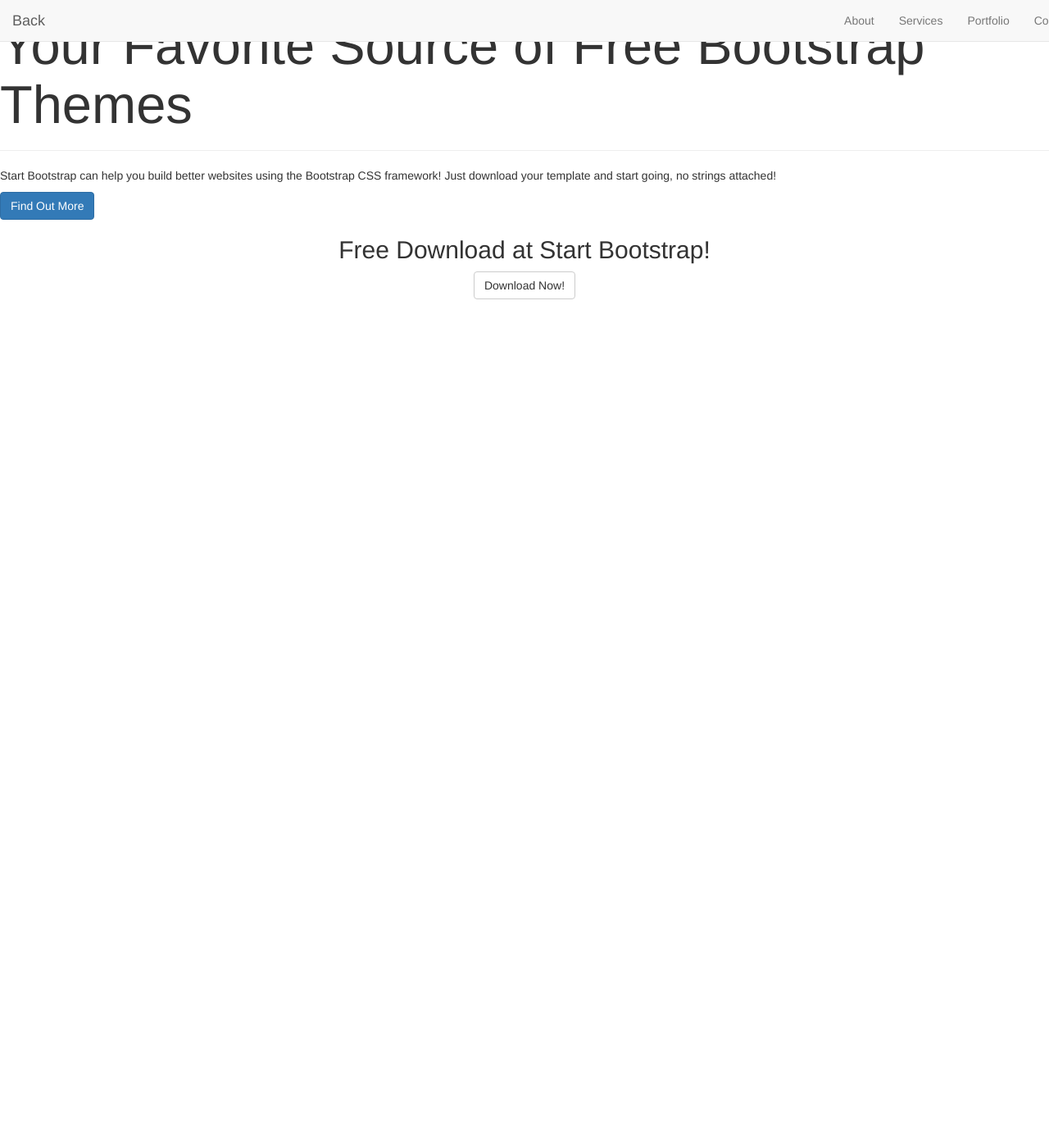
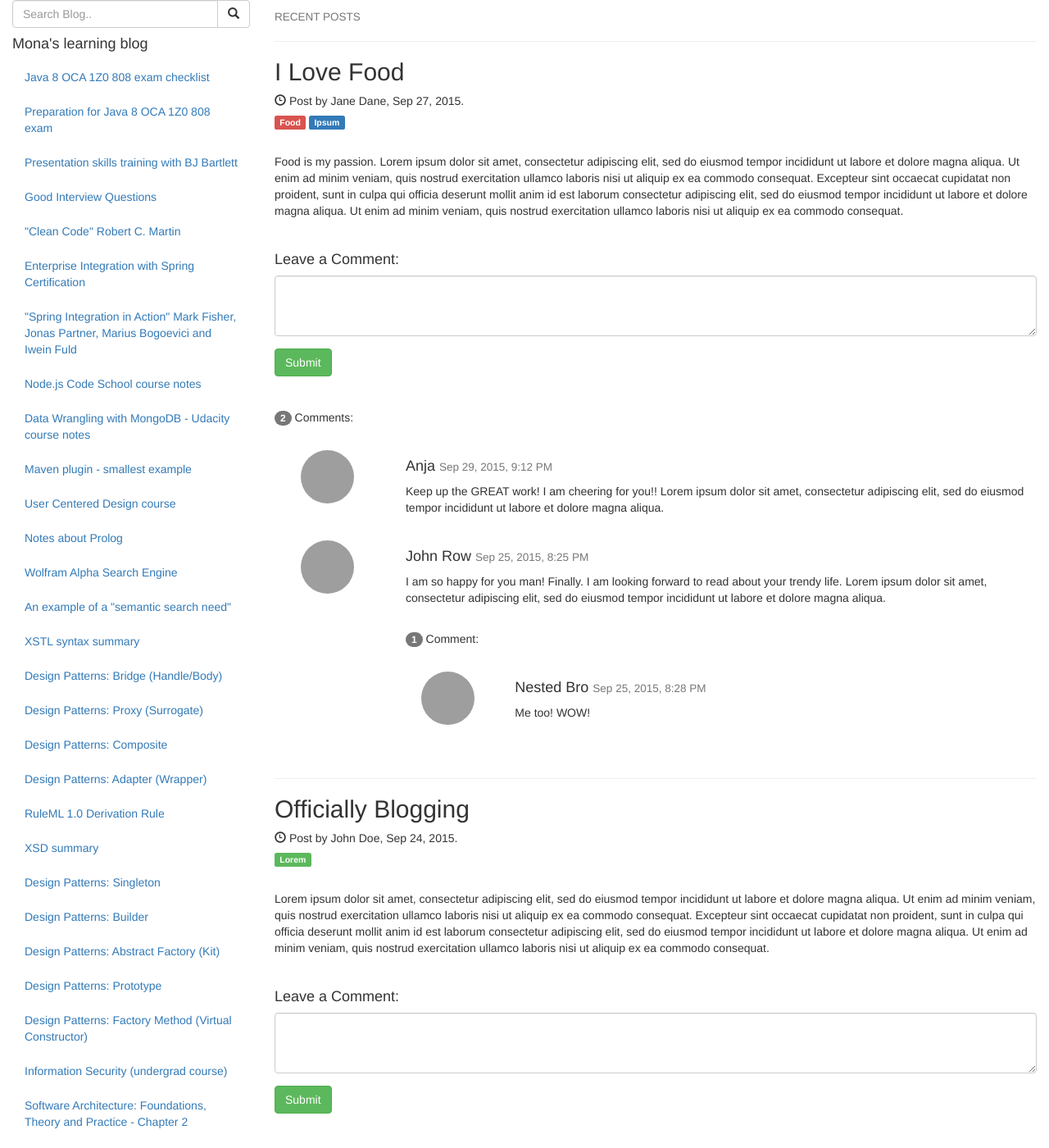
Before and after one commit to monikma/monikma.github.io, a Jekyll site: the page built from index.html, in a window 1280 px wide and 1400 px high. Shown: the whole window at 82% size. Built offline with Jekyll 4.4.1, drawn with Linux system fonts in a browser that asks for light colours; nearby versions of some CDN libraries; library files that are not in the unit come from our copies; some of the changed text lies outside the part shown; grey boxes are pictures that could not be loaded.

Commit message:
more bloggish layouts

```diff
--- /dev/null
+++ b/_includes/comment.html
@@ -0,0 +1,49 @@
+<h4>Leave a Comment:</h4>
+<form role="form">
+    <div class="form-group">
+        <textarea class="form-control" rows="3" required></textarea>
+    </div>
+    <button type="submit" class="btn btn-success">Submit</button>
+</form>
+<br><br>
+
+<p><span class="badge">2</span> Comments:</p><br>
+
+<div class="row">
+    <div class="col-sm-2 text-center">
+        <img src="bandmember.jpg" class="img-circle" height="65" width="65" alt="Avatar">
+    </div>
+    <div class="col-sm-10">
+        <h4>Anja
+            <small>Sep 29, 2015, 9:12 PM</small>
+        </h4>
+        <p>Keep up the GREAT work! I am cheering for you!! Lorem ipsum dolor sit amet, consectetur adipiscing elit,
+            sed do eiusmod tempor incididunt ut labore et dolore magna aliqua.</p>
+        <br>
+    </div>
+    <div class="col-sm-2 text-center">
+        <img src="bird.jpg" class="img-circle" height="65" width="65" alt="Avatar">
+    </div>
+    <div class="col-sm-10">
+        <h4>John Row
+            <small>Sep 25, 2015, 8:25 PM</small>
+        </h4>
+        <p>I am so happy for you man! Finally. I am looking forward to read about your trendy life. Lorem ipsum
+            dolor sit amet, consectetur adipiscing elit, sed do eiusmod tempor incididunt ut labore et dolore magna
+            aliqua.</p>
+        <br>
+        <p><span class="badge">1</span> Comment:</p><br>
+        <div class="row">
+            <div class="col-sm-2 text-center">
+                <img src="bird.jpg" class="img-circle" height="65" width="65" alt="Avatar">
+            </div>
+            <div class="col-xs-10">
+                <h4>Nested Bro
+                    <small>Sep 25, 2015, 8:28 PM</small>
+                </h4>
+                <p>Me too! WOW!</p>
+                <br>
+            </div>
+        </div>
+    </div>
+</div>
--- /dev/null
+++ b/_includes/menu.html
@@ -0,0 +1,23 @@
+<div class="col-sm-3 sidenav">
+    <div class="input-group">
+        <input type="text" class="form-control" placeholder="Search Blog..">
+        <span class="input-group-btn">
+          <button class="btn btn-default" type="button">
+            <span class="glyphicon glyphicon-search"></span>
+          </button>
+        </span>
+    </div>
+    <h4>Mona's learning blog</h4>
+    <ul class="nav nav-pills nav-stacked">
+        {% for post in site.posts %}
+        {% if page.url == post.url %}
+        <li class="active">
+            {% else %}
+        <li>
+            {% endif %}
+            <a href="{{ post.url }}">{{ post.title }}</a>
+        </li>
+        {% endfor %}
+    </ul>
+    <br/>
+</div>
--- /dev/null
+++ b/_layouts/recent.html
@@ -0,0 +1,73 @@
+<!DOCTYPE html>
+<html lang="en">
+<head>
+    <meta charset="utf-8">
+    <meta http-equiv="X-UA-Compatible" content="IE=edge">
+    <meta name="viewport" content="width=device-width, initial-scale=1">
+    <meta name="description" content="">
+    <meta name="author" content="">
+    <title>
+        {% if page.title %}
+        {{ page.title }}
+        {% else %}
+        Default Page Title
+        {% endif %}
+    </title>
+    <meta charset="utf-8">
+    <meta name="viewport" content="width=device-width, initial-scale=1">
+    <link rel="stylesheet" href="/css/bootstrap.min.css">
+    <script src="/js/jquery.min.js"></script>
+    <script src="/js/bootstrap.min.js"></script>
+</head>
+<body>
+
+{% include menu.html %}
+
+<div class="col-sm-9">
+
+    <h4>
+        <small>RECENT POSTS</small>
+    </h4>
+    <hr>
+    <h2>I Love Food</h2>
+    <h5><span class="glyphicon glyphicon-time"></span> Post by Jane Dane, Sep 27, 2015.</h5>
+    <h5><span class="label label-danger">Food</span> <span class="label label-primary">Ipsum</span></h5><br>
+    <p>Food is my passion. Lorem ipsum dolor sit amet, consectetur adipiscing elit, sed do eiusmod tempor incididunt ut
+        labore et dolore magna aliqua. Ut enim ad minim veniam, quis nostrud exercitation ullamco laboris nisi ut
+        aliquip ex ea commodo consequat. Excepteur sint occaecat cupidatat non proident, sunt in culpa qui officia
+        deserunt mollit anim id est laborum consectetur adipiscing elit, sed do eiusmod tempor incididunt ut labore et
+        dolore magna aliqua. Ut enim ad minim veniam, quis nostrud exercitation ullamco laboris nisi ut aliquip ex ea
+        commodo consequat.</p>
+    <br>{% include comment.html %}<br>
+
+    <hr>
+    <h2>Officially Blogging</h2>
+    <h5><span class="glyphicon glyphicon-time"></span> Post by John Doe, Sep 24, 2015.</h5>
+    <h5><span class="label label-success">Lorem</span></h5><br>
+    <p>Lorem ipsum dolor sit amet, consectetur adipiscing elit, sed do eiusmod tempor incididunt ut labore et dolore
+        magna aliqua. Ut enim ad minim veniam, quis nostrud exercitation ullamco laboris nisi ut aliquip ex ea commodo
+        consequat. Excepteur sint occaecat cupidatat non proident, sunt in culpa qui officia deserunt mollit anim id est
+        laborum consectetur adipiscing elit, sed do eiusmod tempor incididunt ut labore et dolore magna aliqua. Ut enim
+        ad minim veniam, quis nostrud exercitation ullamco laboris nisi ut aliquip ex ea commodo consequat.</p>
+    <br>{% include comment.html %}<br>
+    <hr>
+
+</div>
+
+<footer class="container-fluid">
+    <p>Footer Text</p>
+</footer>
+
+
+<!-- jQuery -->
+<script src="/js/jquery.js"></script>
+<!-- Bootstrap Core JavaScript -->
+<script src="/js/bootstrap.min.js"></script>
+<!-- Plugin JavaScript -->
+<script src="/js/jquery.easing.min.js"></script>
+<script src="/js/jquery.fittext.js"></script>
+<script src="/js/wow.min.js"></script>
+<!-- Custom Theme JavaScript -->
+<script src="/js/creative.js"></script>
+</body>
+</html>
--- a/index.html
+++ b/index.html
@@ -1,5 +1,5 @@
 ---
-layout: default
+layout: recent
 title: Home Page
 ---
 
```
Also changed, not shown: _layouts/post.html (added, +52 -0 lines).
